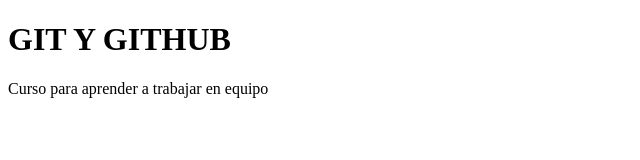
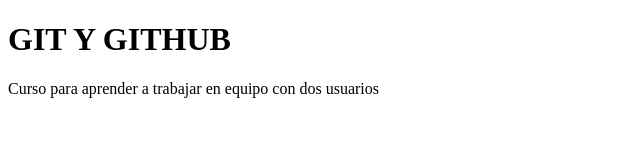
Before and after one commit to Edwin187/alura-git, a plain HTML site: page index.html in a window 1280 px wide. Shown: the whole page, without its empty margins (0-640 px from the left). Drawn offline with Linux system fonts and the light colour scheme.

Commit message:
Esto es una prueba de como iniciar a trabajar con dos usuarios

```diff
--- a/index.html
+++ b/index.html
@@ -9,7 +9,7 @@
 <body>
     <header>
         <h1>GIT Y GITHUB</h1>
-        <P>Curso para aprender a trabajar en equipo</P>
+        <P>Curso para aprender a trabajar en equipo con dos usuarios</P>
     </header>
 
 </body>
```
